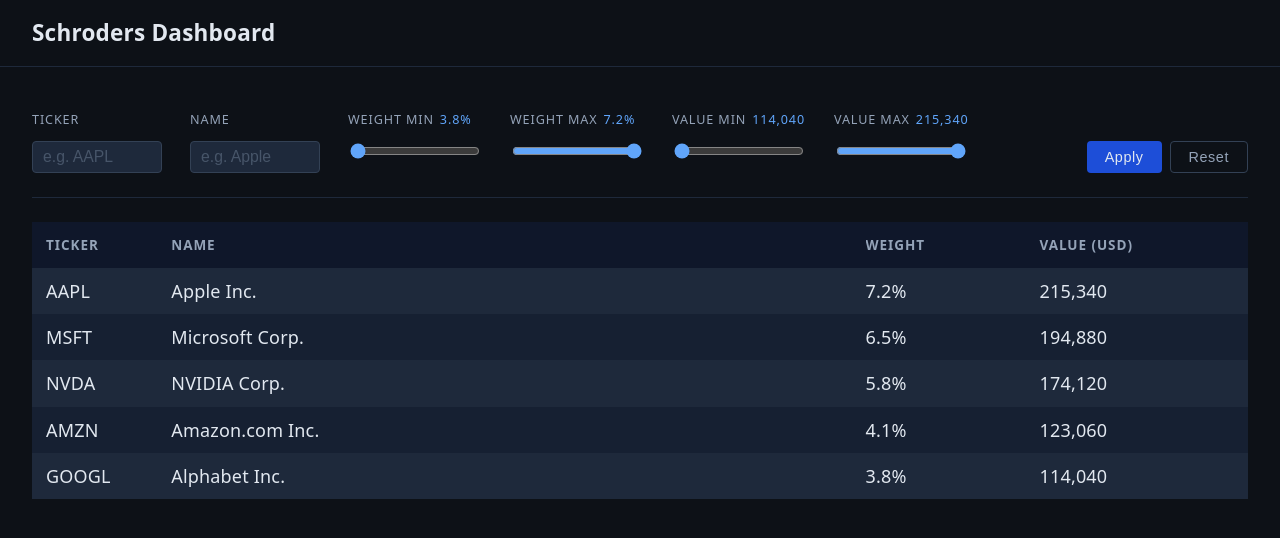
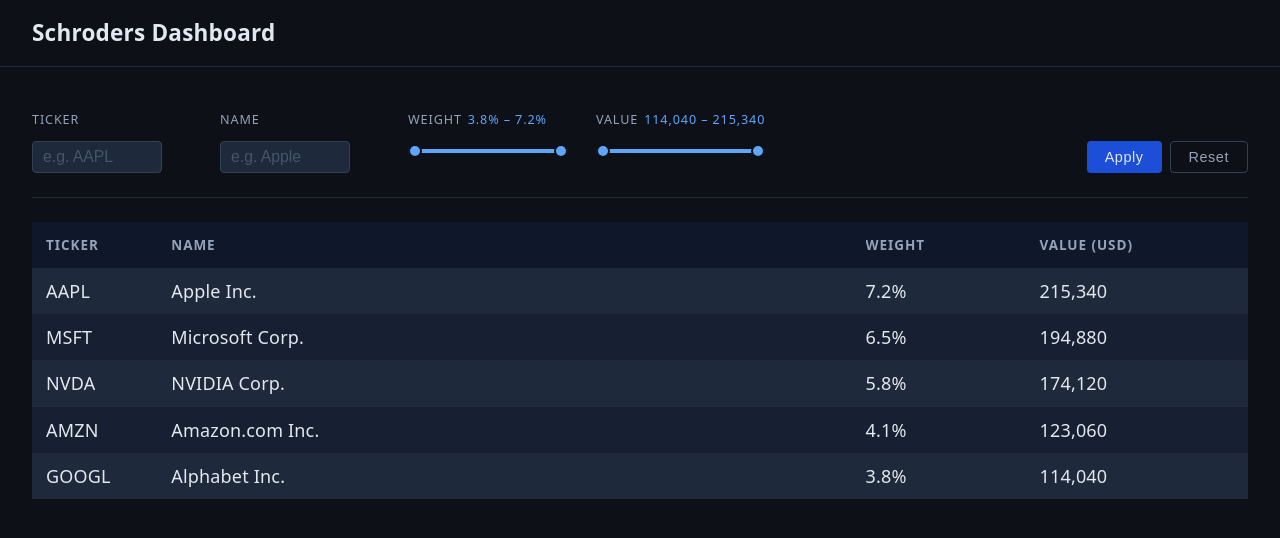
Before and after one commit to prasanth-forge/ai-react-orchestrator, a React (Vite) app in the folder ui/: page / in a window 1280 px wide. Shown: the top 538 px of the page. Built offline with nearby package versions, Linux system fonts and the light colour scheme.

Commit message:
feat: replace dual sliders with range slider component per numeric field

```diff
--- /dev/null
+++ b/ui/src/FundHoldings/components/RangeSlider.module.css
@@ -0,0 +1,86 @@
+.container {
+  position: relative;
+  width: 100%;
+  height: 20px;
+}
+
+.rail,
+.fill {
+  position: absolute;
+  top: 50%;
+  transform: translateY(-50%);
+  height: 4px;
+  border-radius: 2px;
+  pointer-events: none;
+}
+
+.rail {
+  left: 0;
+  right: 0;
+  background: #334155;
+}
+
+.fill {
+  background: #60a5fa;
+}
+
+.thumb {
+  position: absolute;
+  top: 0;
+  left: 0;
+  width: 100%;
+  height: 100%;
+  appearance: none;
+  -webkit-appearance: none;
+  background: transparent;
+  pointer-events: none;
+  outline: none;
+  margin: 0;
+  padding: 0;
+}
+
+/* WebKit track — transparent so the rail/fill divs show through */
+.thumb::-webkit-slider-runnable-track {
+  background: transparent;
+  height: 4px;
+}
+
+.thumb::-webkit-slider-thumb {
+  -webkit-appearance: none;
+  appearance: none;
+  width: 14px;
+  height: 14px;
+  border-radius: 50%;
+  background: #60a5fa;
+  border: 2px solid #0d1117;
+  cursor: pointer;
+  pointer-events: all;
+  margin-top: -5px; /* centre 14px thumb on 4px track */
+  transition: background 0.15s;
+}
+
+.thumb::-webkit-slider-thumb:hover {
+  background: #93c5fd;
+}
+
+/* Firefox track */
+.thumb::-moz-range-track {
+  background: transparent;
+  height: 4px;
+}
+
+.thumb::-moz-range-thumb {
+  width: 14px;
+  height: 14px;
+  border-radius: 50%;
+  background: #60a5fa;
+  border: 2px solid #0d1117;
+  cursor: pointer;
+  pointer-events: all;
+  box-sizing: border-box;
+  transition: background 0.15s;
+}
+
+.thumb::-moz-range-thumb:hover {
+  background: #93c5fd;
+}
--- /dev/null
+++ b/ui/src/FundHoldings/components/RangeSlider.tsx
@@ -0,0 +1,46 @@
+import styles from './RangeSlider.module.css'
+
+interface RangeSliderProps {
+  min: number
+  max: number
+  valueMin: number
+  valueMax: number
+  step: number
+  onChangeMin: (v: number) => void
+  onChangeMax: (v: number) => void
+}
+
+export default function RangeSlider({
+  min, max, valueMin, valueMax, step, onChangeMin, onChangeMax,
+}: RangeSliderProps) {
+  const range = max - min
+  const minPct = range === 0 ? 0 : ((valueMin - min) / range) * 100
+  const maxPct = range === 0 ? 100 : ((valueMax - min) / range) * 100
+
+  return (
+    <div className={styles.container}>
+      <div className={styles.rail} />
+      <div className={styles.fill} style={{ left: `${minPct}%`, width: `${maxPct - minPct}%` }} />
+      <input
+        type="range"
+        className={styles.thumb}
+        style={{ zIndex: minPct >= 95 ? 5 : 3 }}
+        min={min}
+        max={max}
+        step={step}
+        value={valueMin}
+        onChange={e => onChangeMin(Math.min(parseFloat(e.target.value), valueMax - step))}
+      />
+      <input
+        type="range"
+        className={styles.thumb}
+        style={{ zIndex: 4 }}
+        min={min}
+        max={max}
+        step={step}
+        value={valueMax}
+        onChange={e => onChangeMax(Math.max(parseFloat(e.target.value), valueMin + step))}
+      />
+    </div>
+  )
+}
--- a/ui/src/FundHoldings/components/Search.module.css
+++ b/ui/src/FundHoldings/components/Search.module.css
@@ -19,7 +19,7 @@
   display: flex;
   flex-direction: column;
   gap: 8px;
-  min-width: 120px;
+  min-width: 160px;
 }
 
 .label {
@@ -58,12 +58,6 @@
   border-color: #60a5fa;
 }
 
-input[type='range'] {
-  accent-color: #60a5fa;
-  width: 130px;
-  cursor: pointer;
-}
-
 .actions {
   display: flex;
   gap: 8px;
--- a/ui/src/FundHoldings/components/Search.tsx
+++ b/ui/src/FundHoldings/components/Search.tsx
@@ -1,4 +1,5 @@
 import type { SearchCriteria } from '../hooks/useSearch'
+import RangeSlider from './RangeSlider'
 import styles from './Search.module.css'
 
 interface SearchProps {
@@ -50,61 +51,41 @@
           />
         </label>
 
-        <label className={styles.field}>
+        <div className={styles.field}>
           <span className={styles.label}>
-            Weight min <span className={styles.value}>{(criteria.weightMin * 100).toFixed(1)}%</span>
+            Weight
+            <span className={styles.value}>
+              {(criteria.weightMin * 100).toFixed(1)}% – {(criteria.weightMax * 100).toFixed(1)}%
+            </span>
           </span>
-          <input
-            type="range"
+          <RangeSlider
             min={weightMin}
-            max={criteria.weightMax}
+            max={weightMax}
+            valueMin={criteria.weightMin}
+            valueMax={criteria.weightMax}
             step={0.001}
-            value={criteria.weightMin}
-            onChange={e => update({ weightMin: parseFloat(e.target.value) })}
+            onChangeMin={v => update({ weightMin: v })}
+            onChangeMax={v => update({ weightMax: v })}
           />
-        </label>
+        </div>
 
-        <label className={styles.field}>
+        <div className={styles.field}>
           <span className={styles.label}>
-            Weight max <span className={styles.value}>{(criteria.weightMax * 100).toFixed(1)}%</span>
+            Value
+            <span className={styles.value}>
+              {criteria.valueMin.toLocaleString()} – {criteria.valueMax.toLocaleString()}
+            </span>
           </span>
-          <input
-            type="range"
-            min={criteria.weightMin}
-            max={weightMax}
-            step={0.001}
-            value={criteria.weightMax}
-            onChange={e => update({ weightMax: parseFloat(e.target.value) })}
+          <RangeSlider
+            min={valueMin}
+            max={valueMax}
+            valueMin={criteria.valueMin}
+            valueMax={criteria.valueMax}
+            step={1000}
+            onChangeMin={v => update({ valueMin: v })}
+            onChangeMax={v => update({ valueMax: v })}
           />
-        </label>
-
-        <label className={styles.field}>
-          <span className={styles.label}>
-            Value min <span className={styles.value}>{criteria.valueMin.toLocaleString()}</span>
-          </span>
-          <input
-            type="range"
-            min={valueMin}
-            max={criteria.valueMax}
-            step={1000}
-            value={criteria.valueMin}
-            onChange={e => update({ valueMin: parseInt(e.target.value, 10) })}
-          />
-        </label>
-
-        <label className={styles.field}>
-          <span className={styles.label}>
-            Value max <span className={styles.value}>{criteria.valueMax.toLocaleString()}</span>
-          </span>
-          <input
-            type="range"
-            min={criteria.valueMin}
-            max={valueMax}
-            step={1000}
-            value={criteria.valueMax}
-            onChange={e => update({ valueMax: parseInt(e.target.value, 10) })}
-          />
-        </label>
+        </div>
 
       </div>
 
```
